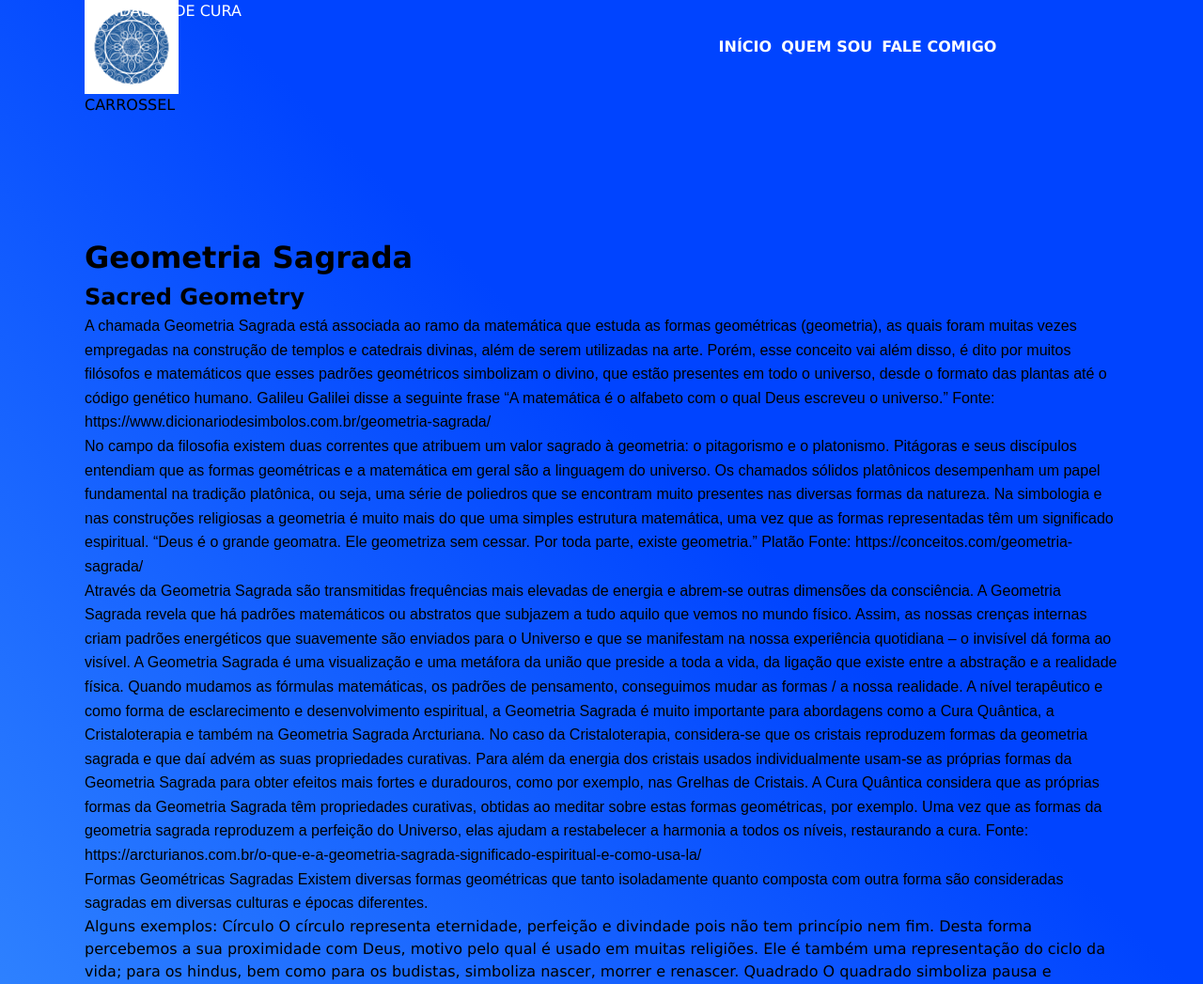
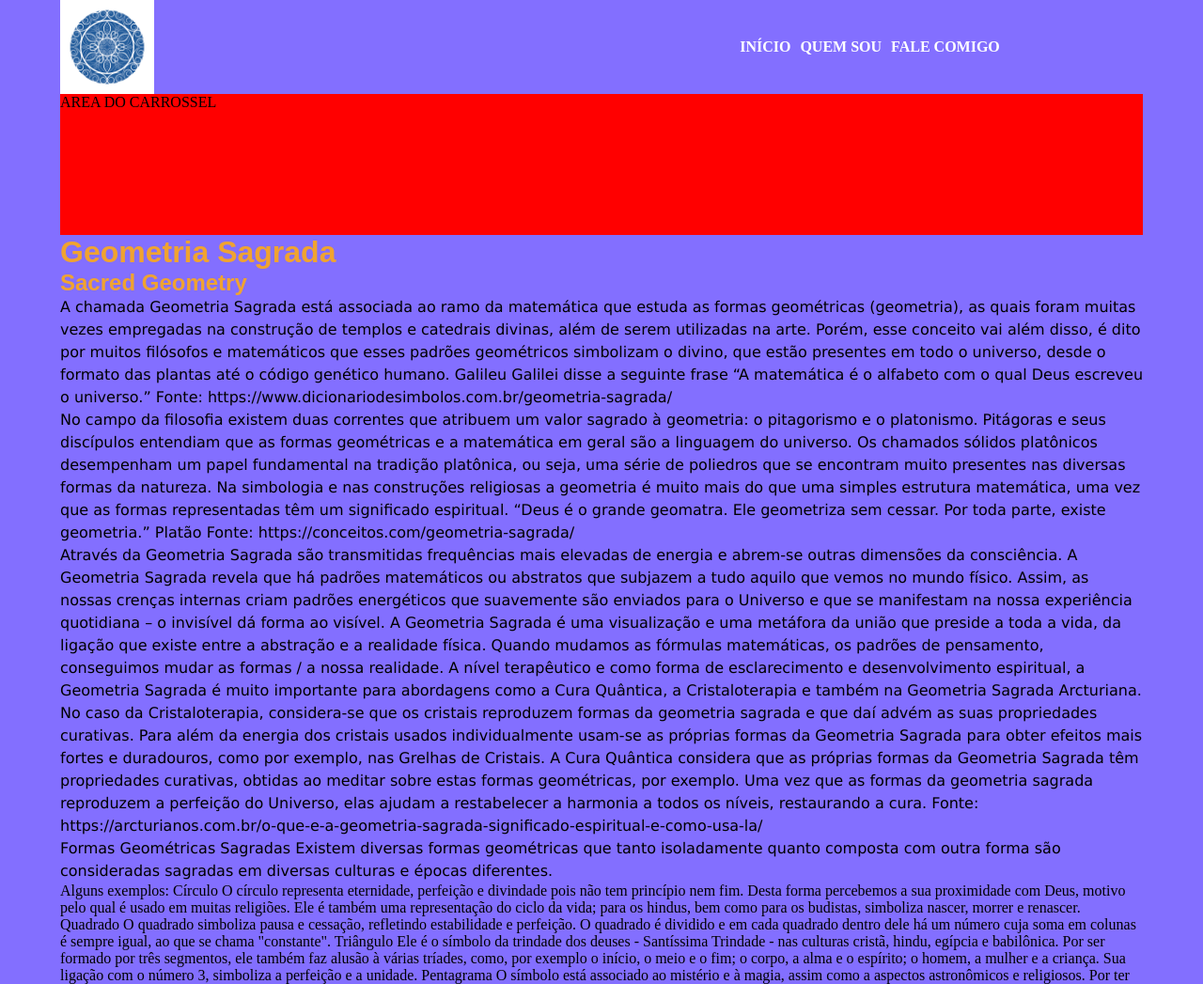
Before and after one commit to xmvcosta/mandalasdecura, a plain HTML site: page index.html in a window 1280 px wide. Shown: the top 1047 px of the page at 94% size. Drawn offline with nearby package versions, Linux system fonts and the light colour scheme.

Commit message:
commit casa do marcos 03

```diff
--- a/assets/css/style.css
+++ b/assets/css/style.css
@@ -3,9 +3,8 @@
 img{max-width:100%;display: block;margin: auto;}
 ul li{list-style: none; padding: 5px;}
 a{color: #fff; }
-h1,h2,h3{font-family: Verdana, sans-serif;}
-p{font-family: Arial, Helvetica, sans-serif;
-    line-height: 1.6em;}
+h1,h2,h3{font-family: Arial, Helvetica, sans-serif;color: var(--cor-titulo);}
+p{line-height: 1.5rem;font-family: Verdana, Tahoma, sans-serif;}
 
 /*CLASSES AUXILIARES*/
 /*container centraliza e define tamanho do width em %*/
@@ -25,28 +24,46 @@ p{font-family: Arial, Helvetica, sans-serif;
 /*CUSTOMIZAÇÃO*/
 /* cores padrao */
 :root {
+    /*TITULOS*/
+    --cor-titulo: #F0A330;
+
+    /*PARAGRAFOS*/
 
     --cor-01: #0000FF;
     --cor-02: #0044FF;
     --cor-03: #0066FF;
     --cor-04: #3388FF;
     --cor-05: #77CCFF;
-    --cor-ms: #836FFF;
-    --cor-mm: #6A5ACD;
-    --cor-ml: #483D8B;
-    --cor-ms: #836FFF;
+    --cor-bg-1: #836FFF;
+    --cor-bg-2: #6A5ACD;
+    --cor-bg-3: #483D8B;
     --cor-tablet: blue;
     --cor-desktop: #191970;
 }
 
-
-body {background: linear-gradient(45deg,#3388FF 30%, #0044FF  70%);
+/*
+body {
+    background-color: var(--cor-bg-1);
+   ### background: linear-gradient(45deg,#3388FF 30%, #0044FF  70%);###
     min-height: 100vh;
-    max-width: 1100px;
+    max-width: 1200px;
+    width: 96%;
     margin: 0 auto;
     font-family: Verdana, Geneva, Tahoma, sans-serif;
     font-size: 100%;
-    line-height: 1.5;
+    line-height: 1.6em;
+}*/
+
+html, body{
+    height: 100vh;
+    background-color: var(--cor-bg-1);
+    max-width: 1200px;
+    width: 96%;
+    margin: 0 auto;
+}
+
+body{
+    font-size: 100%;
 }
 
 header{
@@ -99,6 +116,8 @@ footer{
 
 .carrossel{
     height:150px;
+
+    background-color: red;
 }
 
 /*REDESSOCIAIS*/
--- a/index.html
+++ b/index.html
@@ -15,9 +15,10 @@
 <body>
 
     <header>
-        <div class="logo">Mandalas de Cura</div>
+        <!--<div class="logo"></div>-->
+        <a href="/" class="logo">logo</a>
         <nav>
-            <ul>
+            <ul class="menu">
                 <li><a href="#">início</a></li>
                 <li><a href="#">Quem Sou</a></li>
                 <li><a href="#">Fale comigo</a></li>
@@ -26,7 +27,7 @@
     </header>
 
     <section>
-        <div class="carrossel">CARROSSEL</div>
+        <div class="carrossel">AREA DO CARROSSEL</div>
     </section>
 
     <main>
```
